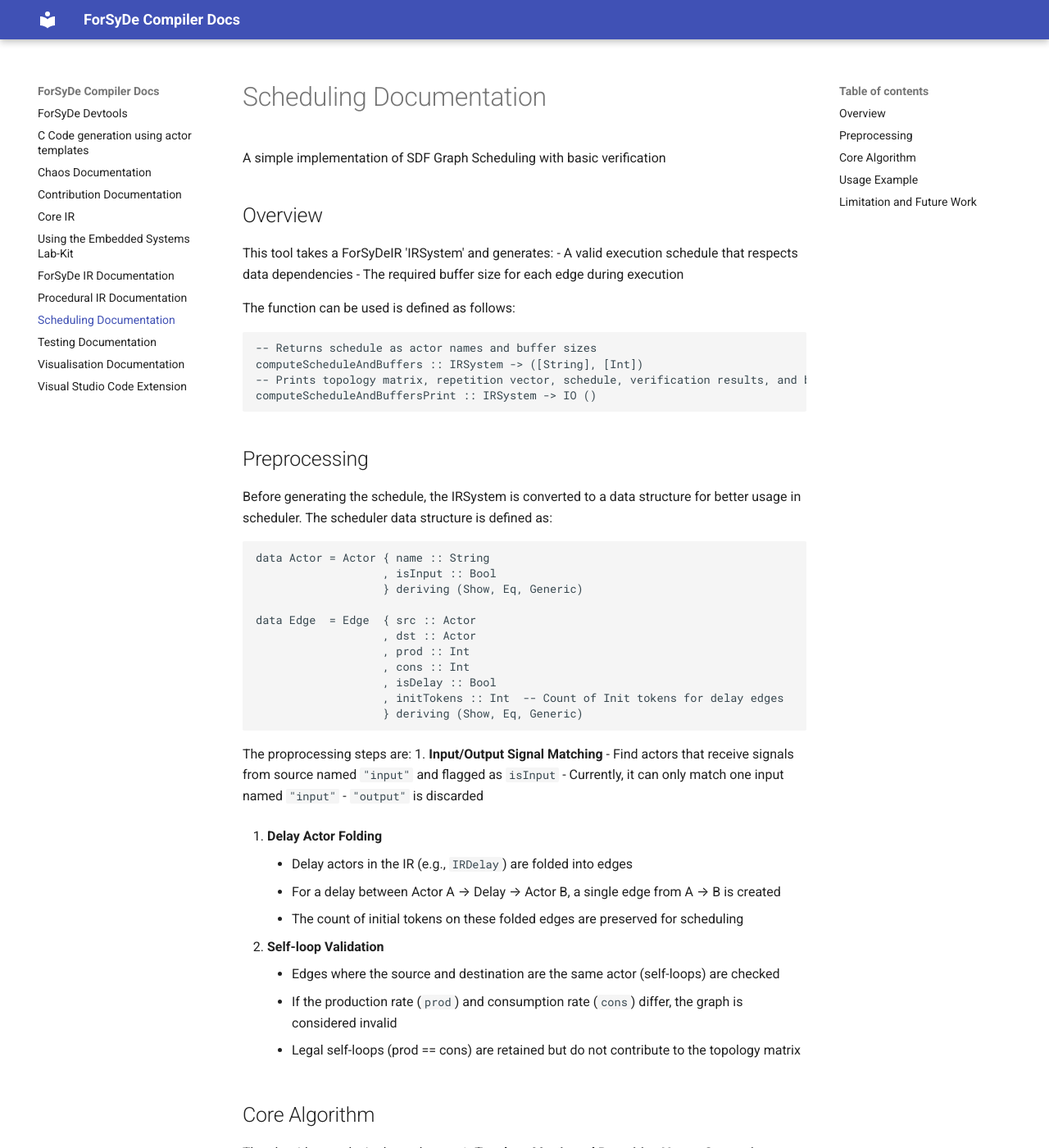
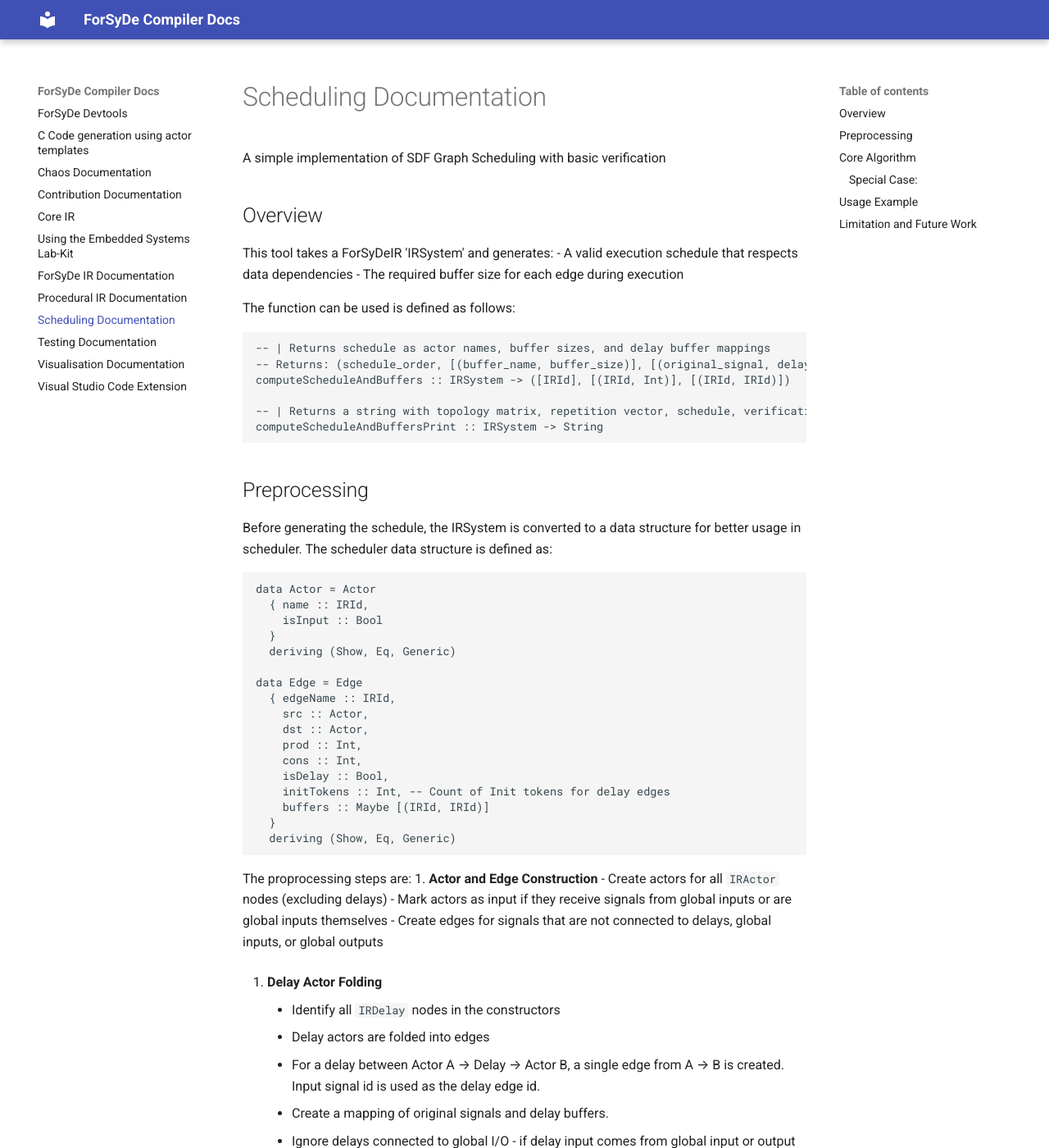
Before and after one commit to sthaeron/forsyde-devtools, an MkDocs documentation site: the page built from docs/scheduling.md, in a window 1280 px wide and 1400 px high. Shown: the whole window at 82% size. Built offline with MkDocs 1.6.1 and Material for MkDocs 9.7.7, drawn with Linux system fonts in a browser that asks for light colours; some of the changed text lies outside the part shown.

Commit message:
docs: update scheduler doc

````diff
--- a/docs/scheduling.md
+++ b/docs/scheduling.md
@@ -8,38 +8,49 @@
 
 The function can be used is defined as follows:
 ```Haskell
--- Returns schedule as actor names and buffer sizes
-computeScheduleAndBuffers :: IRSystem -> ([String], [Int])
--- Prints topology matrix, repetition vector, schedule, verification results, and buffer usage.
-computeScheduleAndBuffersPrint :: IRSystem -> IO ()
+-- | Returns schedule as actor names, buffer sizes, and delay buffer mappings
+-- Returns: (schedule_order, [(buffer_name, buffer_size)], [(original_signal, delay_buffer_name)])
+computeScheduleAndBuffers :: IRSystem -> ([IRId], [(IRId, Int)], [(IRId, IRId)])
+
+-- | Returns a string with topology matrix, repetition vector, schedule, verification results, and buffer usage.
+computeScheduleAndBuffersPrint :: IRSystem -> String
 ```
 
 ## Preprocessing
 Before generating the schedule, the IRSystem is converted to a data structure for better usage in scheduler.
 The scheduler data structure is defined as:
 ```Haskell
-data Actor = Actor { name :: String
-                   , isInput :: Bool
-                   } deriving (Show, Eq, Generic)
+data Actor = Actor
+  { name :: IRId,
+    isInput :: Bool
+  }
+  deriving (Show, Eq, Generic)
 
-data Edge  = Edge  { src :: Actor
-                   , dst :: Actor
-                   , prod :: Int
-                   , cons :: Int
-                   , isDelay :: Bool
-                   , initTokens :: Int  -- Count of Init tokens for delay edges
-                   } deriving (Show, Eq, Generic)
+data Edge = Edge
+  { edgeName :: IRId,
+    src :: Actor,
+    dst :: Actor,
+    prod :: Int,
+    cons :: Int,
+    isDelay :: Bool,
+    initTokens :: Int, -- Count of Init tokens for delay edges
+    buffers :: Maybe [(IRId, IRId)]
+  }
+  deriving (Show, Eq, Generic)
 ```
 The proprocessing steps are:
-1. **Input/Output Signal Matching**
-    - Find actors that receive signals from source named `"input"` and flagged as `isInput`
-    - Currently, it can only match one input named `"input"`
-    - `"output"` is discarded
+1. **Actor and Edge Construction**
+    - Create actors for all `IRActor` nodes (excluding delays)
+    - Mark actors as input if they receive signals from global inputs or are global inputs themselves
+    - Create edges for signals that are not connected to delays, global inputs, or global outputs
 
 2. **Delay Actor Folding**
-    - Delay actors in the IR (e.g., `IRDelay`) are folded into edges
-    - For a delay between Actor A → Delay → Actor B, a single edge from A → B is created
-    - The count of initial tokens on these folded edges are preserved for scheduling
+    - Identify all `IRDelay` nodes in the constructors
+    - Delay actors are folded into edges
+    - For a delay between Actor A → Delay → Actor B, a single edge from A → B is created. Input signal id is used as the delay edge id.
+    - Create a mapping of original signals and delay buffers.
+    - Ignore delays connected to global I/O - if delay input comes from global input or output goes to global output, the delay edge is omitted.
+    - Preserve initial token count from the delay constructor.
 
 3. **Self-loop Validation**
     - Edges where the source and destination are the same actor (self-loops) are checked
@@ -49,8 +60,8 @@
 ## Core Algorithm
 The algorithm works in three phases:
 1. **Topology Matrix and Repetition Vector Generation**
-    - Generate the Topology Matrix from the input actors and edges
-      - Self-loops are treated as zero rows in the matrix
+    - Generate the Topology Matrix from the input actors a nd edges
+      - Self-loops are treated as zero rows in the matrix (do not affect the matrix)
     - Calculate nullspace of the matrix and approximate to minimum integer
     - Verify the approximated repetition vector
 
@@ -60,9 +71,25 @@
     - Record the execution order
 
 3. **Buffer Analysis**
-    - Simulate the schedule execution
-    - Track maximum token usage for each edge
-    - Return the maximum buffer size required
+    - **Internal Buffer Simulation**:
+        1. Simulate the schedule execution with initial tokens.
+        2. For each edge, track the maximum number of tokens present during simulation.
+        3. This maximum becomes the required buffer size for that edge.
+
+    - **I/O Buffer Calculation**:
+        1. **Input buffers**: `consumptionRate × destinationActorRepetitionCount`.
+        2. **Output buffers**: `productionRate × sourceActorRepetitionCount`.
+        3. These are calculated separately for edges connected to global inputs/outputs.
+
+    - **Combined Results**: Internal and I/O buffer sizes are concatenated in the final output.
+
+    - **Delay Buffer Mapping**: For delay edges, maintain mapping between original signal IDs and their corresponding buffer names.
+
+### Special Case:
+If the system has no internal edges (only I/O connections):
+- All actors fire exactly once in arbitrary order.
+- No internal buffers required (all buffer sizes = 0).
+- I/O buffers are still calculated based on rates.
 
 ## Usage Example
 
@@ -71,16 +98,11 @@
 ```haskell
 main :: IO ()
 main = do
-  -- Using the library function to get schedule (as actor names) and buffer sizes
-  let (schedNames, bufSizes) = computeScheduleAndBuffersNames exampleSystem
-  putStrLn "Schedule and buffer sizes (library function):"
-  putStrLn $ "Schedule: " ++ show schedNames
-  putStrLn $ "Buffer sizes: " ++ show bufSizes
-
-  -- Using the pretty-print version to see detailed info
-  putStrLn "\n--- Pretty-print version ---\n"
-  computeScheduleAndBuffersPrint exampleSystem
+  -- Using the library function to get schedule, buffer sizes, and delay buffer mapping
+  let (schedule, buffers, delayBuffers) = computeScheduleAndBuffers forsydeIR
 ```
 
 ## Limitation and Future Work
-Currently, this scheduler will generate a valid schedule, but not with a minimal buffer size. This could be optimized with new strategy of choosing fireable actors.
+- Currently the scheduler cannot convert an IRSystem with delays that is connected together. It uses `findActorByName` on the `src` and `dst` that a delay actor connects to, which should find the name of non-delay actor, where an error would occur if it is a delay actor. Updating the function to recursively find the first non-delay actor would fix the issue.
+- The scheduler generates a valid schedule but not necessarily with minimal buffer size. Buffer size optimization could be improved with better actor selection strategies.
+- The scheduler uses Hmatrix which depends on C libraries. It would be better to use a pure Haskell matrix library so that the executable would be easier to link as well as being able to build with cabal without installing external dependencies.
````
Also changed, not shown: 1 other file.
